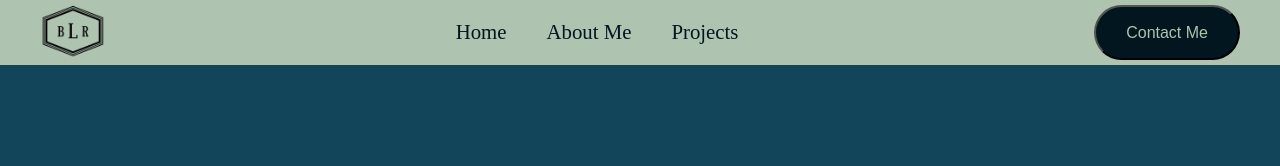
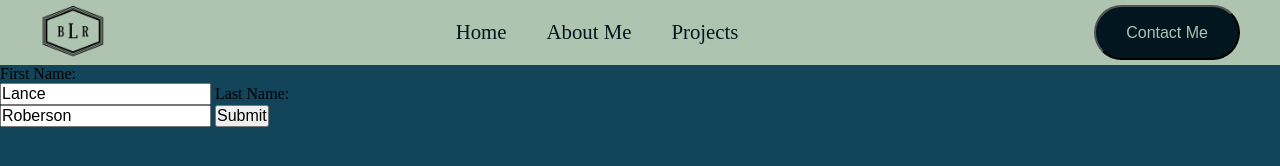
Before and after one commit to blRoberson/Portfolio-Website, a plain HTML site: page contact.html in a window 1280 px wide. Drawn offline with Linux system fonts and the light colour scheme.

Commit message:
small update to code

```diff
--- /dev/null
+++ b/action-page.js
@@ -0,0 +1,2 @@
+//This is where all of the form elements will connect to.
+//Have not made it that far in training tho...
--- a/contact.html
+++ b/contact.html
@@ -20,5 +20,13 @@
         </nav>
         <button><a class="contact" href="contact.html">Contact Me</a></a></button>
     </div>
+    <form>
+
+        <label for="fname">First Name:</label><br>
+        <input type="text" id="fname" value="Lance">
+        <label for="lname">Last Name:</label><br>
+        <input type="text" id="lname" value="Roberson">
+        <input type="submit" value="Submit">
+    </form>
 </body>
 </html>
```
